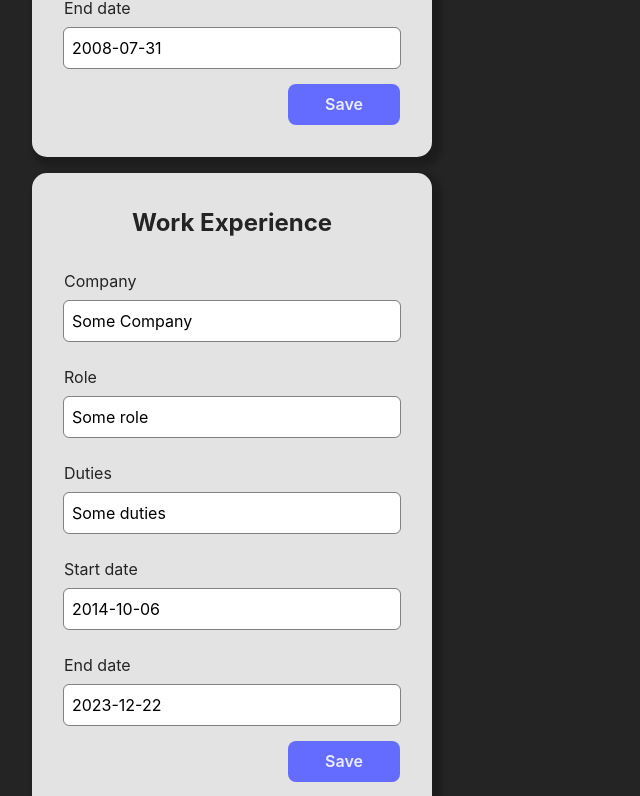
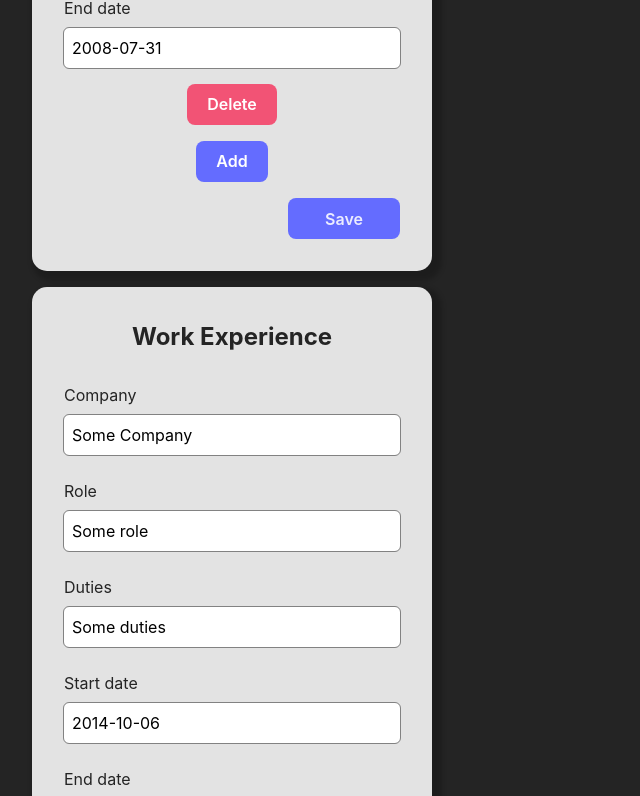
Before and after one commit to rubicon2/odin-cv-app, a React (Vite) app: page / in a window 1280 px wide. Shown: the part 912-1708 px from the top of the page, without its empty margins (0-640 px from the left). Built offline with nearby package versions, Linux system fonts and the light colour scheme.

Commit message:
Switch App over to using DynamicContainers

```diff
--- a/src/App.jsx
+++ b/src/App.jsx
@@ -1,6 +1,7 @@
 import Container from './components/Container';
 import ToggleEditField from './components/ToggleEditField';
 import ToggleEditFieldGroup from './components/ToggleEditFieldGroup';
+import DynamicContainer from './components/DynamicContainer';
 
 import { CvAppReducer, initialState } from './reducers/CvAppReducer';
 import { useReducer } from 'react';
@@ -59,16 +60,23 @@ function App() {
             submitted={!state.editEducation}
           >
             <h2>Education</h2>
-            <ToggleEditFieldGroup
-              fields={[
+            <DynamicContainer
+              values={state.education}
+              component={ToggleEditFieldGroup}
+              componentProps={{
+                fields: [
                   { name: 'Institution', key: 'place' },
                   { name: 'Qualitification(s)', key: 'subject' },
                   { name: 'Start date', key: 'startDate' },
                   { name: 'End date', key: 'endDate' },
-              ]}
-              values={state.education[0]}
-              onChange={(entry) =>
-                dispatch({ type: 'changed_education', entry })
+                ],
+                onChange: (entry) =>
+                  dispatch({ type: 'changed_education', entry }),
+                edit: state.editEducation,
+              }}
+              onAdd={() => dispatch({ type: 'added_education' })}
+              onDelete={(entry) =>
+                dispatch({ type: 'removed_education', entry })
               }
               edit={state.editEducation}
             />
@@ -83,16 +91,22 @@ function App() {
             submitted={!state.editWork}
           >
             <h2>Work Experience</h2>
-            <ToggleEditFieldGroup
-              fields={[
+            <DynamicContainer
+              values={state.work}
+              component={ToggleEditFieldGroup}
+              componentProps={{
+                fields: [
                   { name: 'Company', key: 'company' },
                   { name: 'Role', key: 'role' },
                   { name: 'Duties', key: 'duties' },
                   { name: 'Start date', key: 'startDate' },
                   { name: 'End date', key: 'endDate' },
-              ]}
-              values={state.work[0]}
-              onChange={(entry) => dispatch({ type: 'changed_work', entry })}
+                ],
+                onChange: (entry) => dispatch({ type: 'changed_work', entry }),
+                edit: state.editWork,
+              }}
+              onAdd={() => dispatch({ type: 'added_work' })}
+              onDelete={(entry) => dispatch({ type: 'removed_work', entry })}
               edit={state.editWork}
             />
           </Container>
```
Lines whose indentation alone changed are shown as unchanged.
